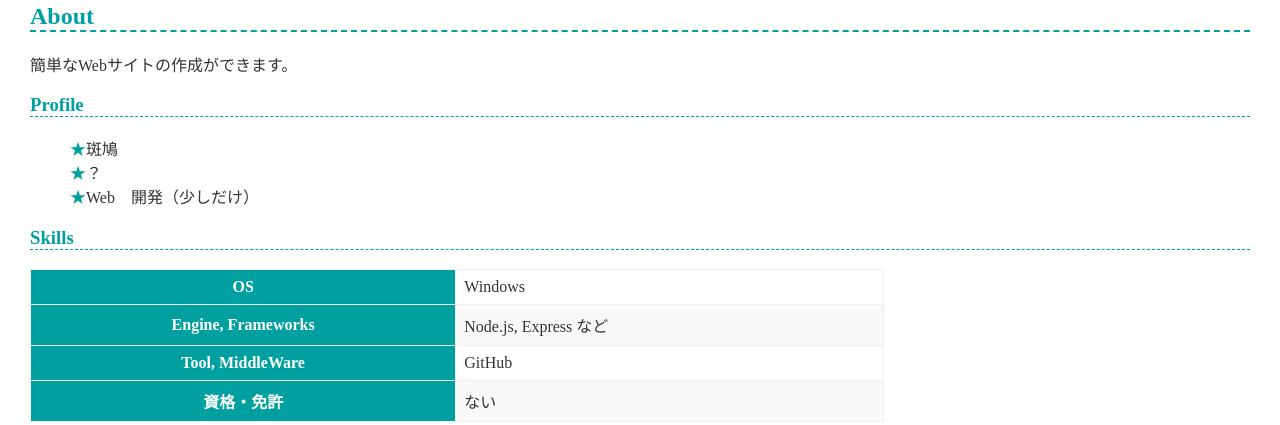
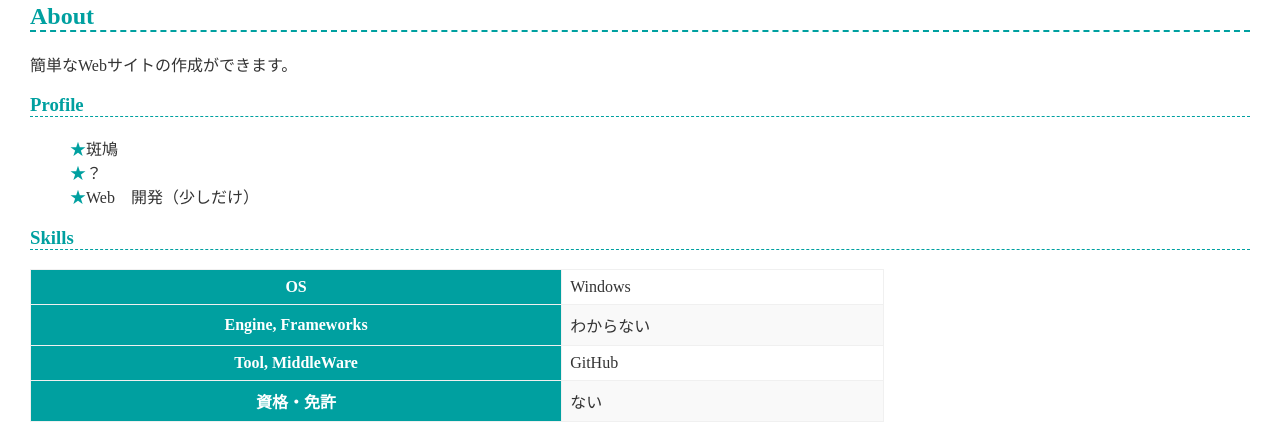
Before and after one commit to IkarugaEnaga/IkarugaEnaga.github.io, a plain HTML site: page index.html in a window 1280 px wide. Shown: the part 444-869 px from the top of the page. Drawn offline with Linux system fonts and the light colour scheme.

Commit message:
情報を更新

```diff
--- a/index.html
+++ b/index.html
@@ -30,7 +30,7 @@
       </tr>
       <tr>
         <th>Engine, Frameworks</th>
-        <td>Node.js, Express など</td>
+        <td>わからない</td>
       </tr>
       <tr>
         <th>Tool, MiddleWare</th>
```
